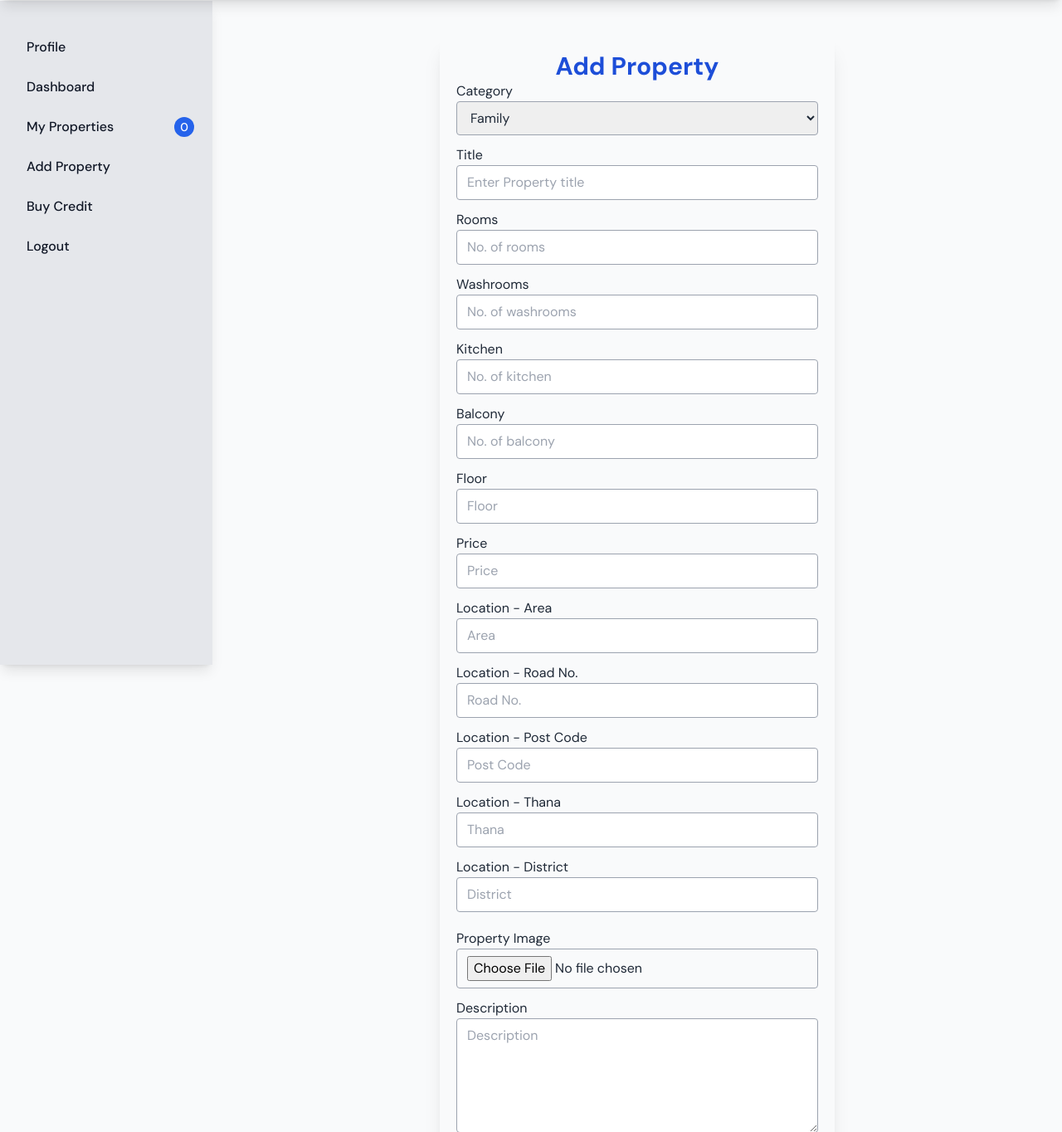
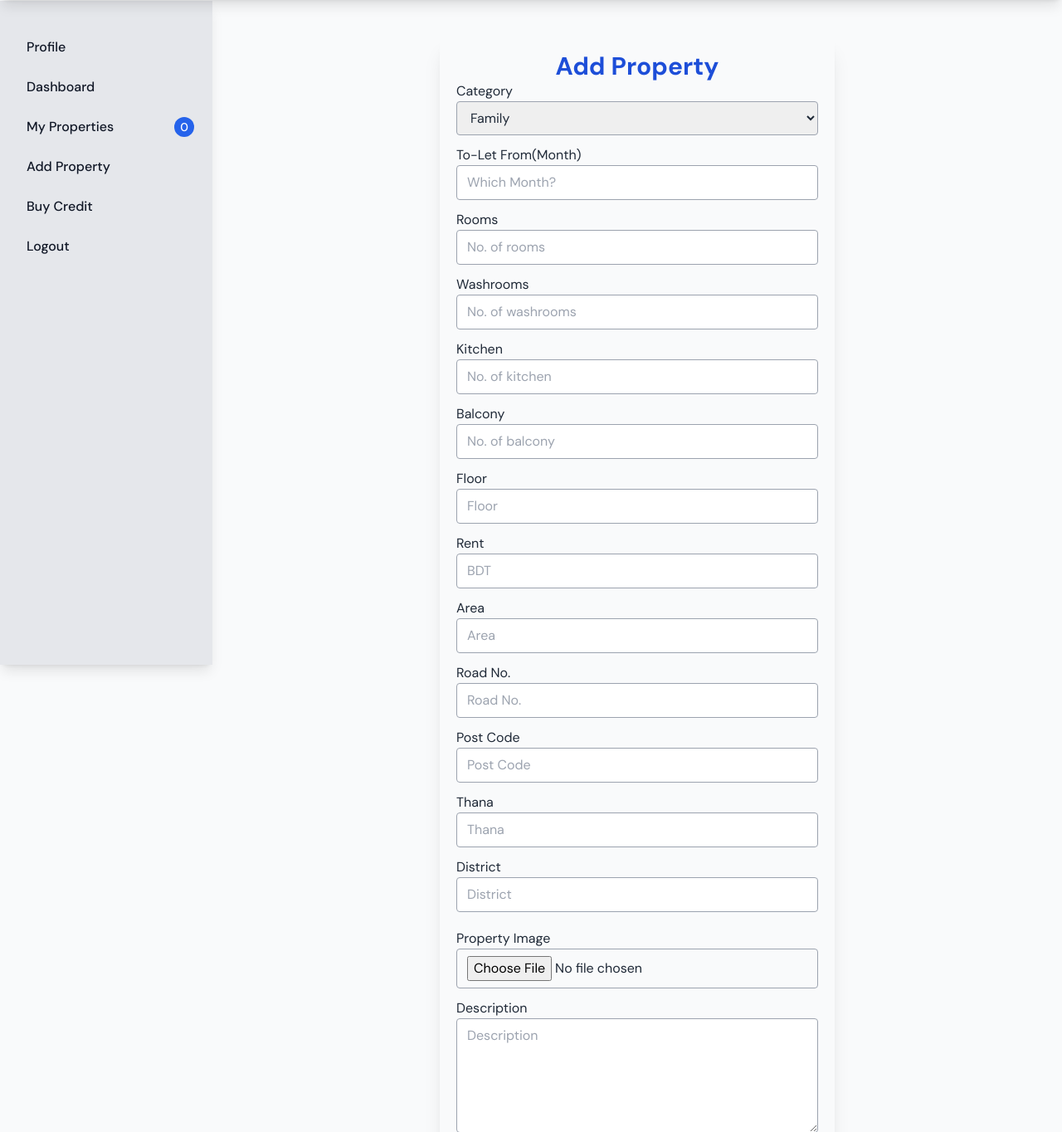
Before and after one commit to Anim36/RentWise_project, a Django app: page /properties/property/add in a window 1280 px wide. Shown: the part 74-1438 px from the top of the page at 83% size. Run offline with Django 5.2, Linux system fonts and the light colour scheme; a user stored in the database is signed in; data comes from the database, SQL or seed files in the repository; both versions use the stored data as it was after the commit; style sheets or scripts are compiled from the project's sources; some libraries are stand-ins or nearby versions.

Commit message:
new commit

```diff
--- a/templates/add_property.html
+++ b/templates/add_property.html
@@ -69,8 +69,8 @@
 
         </div>
           <div class="mb-3 flex flex-col">
-          <label for="title" class="form-label">Title</label>
-          <input type="text" class="border border-gray-400 px-3 py-2 rounded outline-none focus:border focus:border-[#1D4ED8]" id="title" name="title" required placeholder="Enter Property title" />
+          <label for="title" class="form-label">To-Let From(Month)</label>
+          <input type="text" class="border border-gray-400 px-3 py-2 rounded outline-none focus:border focus:border-[#1D4ED8]" id="title" name="title" required placeholder="Which Month?" />
         </div>
 
         {% comment %}No of room{% endcomment %}
@@ -115,15 +115,15 @@
 
         {% comment %}price{% endcomment %}
         <div class="mb-3 flex flex-col">
-          <label for="price" class="form-label">Price</label>
-          <input type="number" class="border border-gray-400 px-3 py-2 rounded outline-none focus:border focus:border-[#1D4ED8]" id="price" name="price" required placeholder="Price" />
+          <label for="price" class="form-label">Rent</label>
+          <input type="number" class="border border-gray-400 px-3 py-2 rounded outline-none focus:border focus:border-[#1D4ED8]" id="price" name="price" required placeholder="BDT" />
         </div>
 
         {% comment %}location{% endcomment %}
         {% comment %}area{% endcomment %}
 
         <div class="mb-3 flex flex-col">
-          <label for="area" class="form-label">Location - Area</label>
+          <label for="area" class="form-label">Area</label>
           <input type="text" class="border border-gray-400 px-3 py-2 rounded outline-none focus:border focus:border-[#1D4ED8]" id="area" name="area" required placeholder="Area" />
         </div>
 
@@ -131,7 +131,7 @@
         {% comment %}road_no{% endcomment %}
 
         <div class="mb-3 flex flex-col">
-          <label for="road_no" class="form-label">Location - Road No.</label>
+          <label for="road_no" class="form-label">Road No.</label>
           <input type="text" class="border border-gray-400 px-3 py-2 rounded outline-none focus:border focus:border-[#1D4ED8]" id="road_no" name="road_no" required placeholder="Road No." />
         </div>
 
@@ -139,7 +139,7 @@
         {% comment %}post_code{% endcomment %}
 
         <div class="mb-3 flex flex-col">
-          <label for="post_code" class="form-label">Location - Post Code</label>
+          <label for="post_code" class="form-label">Post Code</label>
           <input type="text" class="border border-gray-400 px-3 py-2 rounded outline-none focus:border focus:border-[#1D4ED8]" id="post_code" name="post_code" required placeholder="Post Code" />
         </div>
 
@@ -147,7 +147,7 @@
         {% comment %}upazila{% endcomment %}
 
         <div class="mb-3 flex flex-col">
-          <label for="upazila" class="form-label">Location - Thana</label>
+          <label for="upazila" class="form-label">Thana</label>
           <input type="text" class="border border-gray-400 px-3 py-2 rounded outline-none focus:border focus:border-[#1D4ED8]" id="upazila" name="upazila" required placeholder="Thana" />
         </div>
 
@@ -155,7 +155,7 @@
         {% comment %}district{% endcomment %}
 
         <div class="mb-5 flex flex-col">
-          <label for="district" class="form-label">Location - District</label>
+          <label for="district" class="form-label">District</label>
           <input type="text" class="border border-gray-400 px-3 py-2 rounded outline-none focus:border focus:border-[#1D4ED8]" id="district" name="district" required placeholder="District" />
         </div>
         <div class="mb-3 flex flex-col">
```
Also changed, not shown: db.sqlite3.
